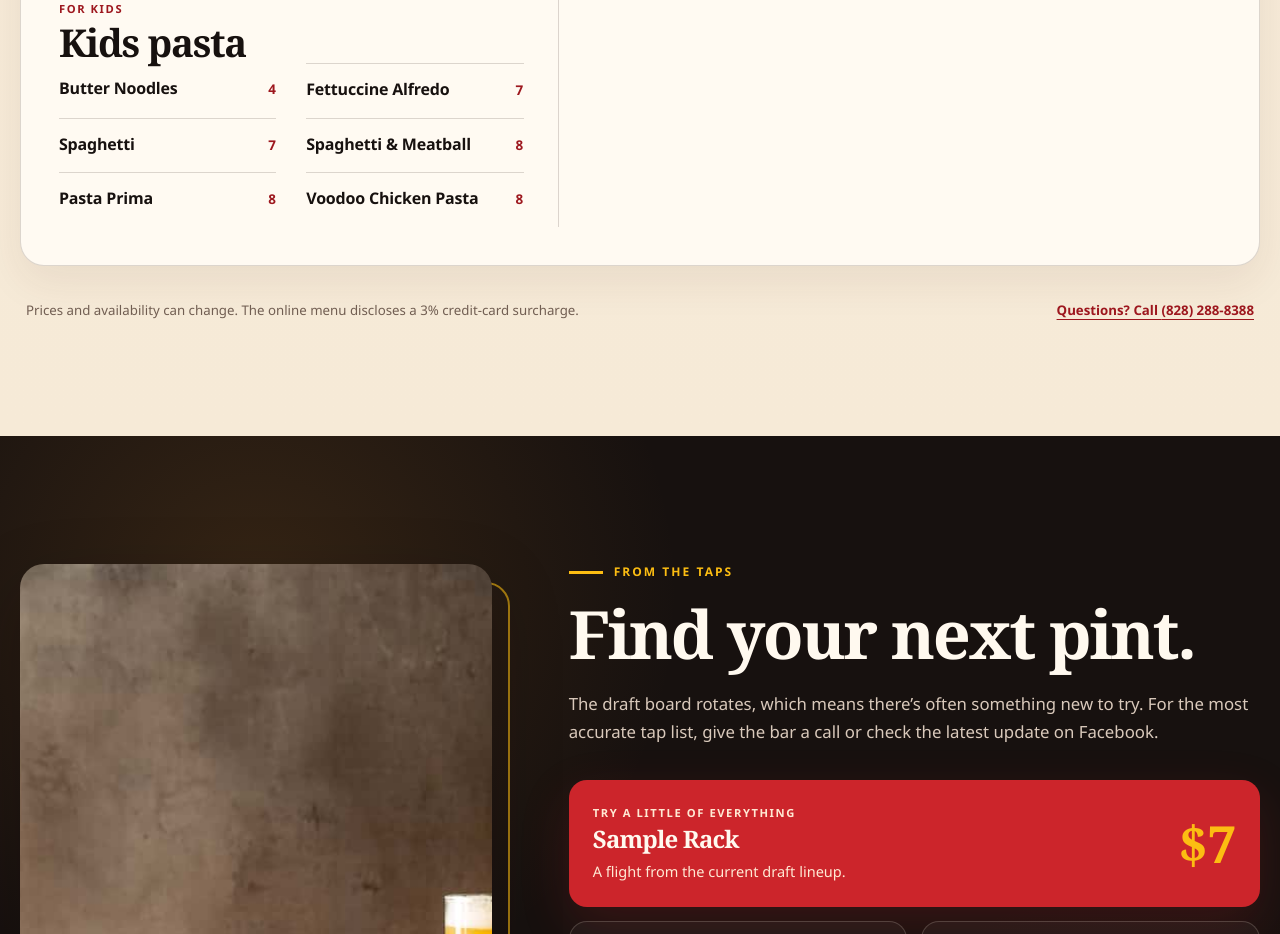
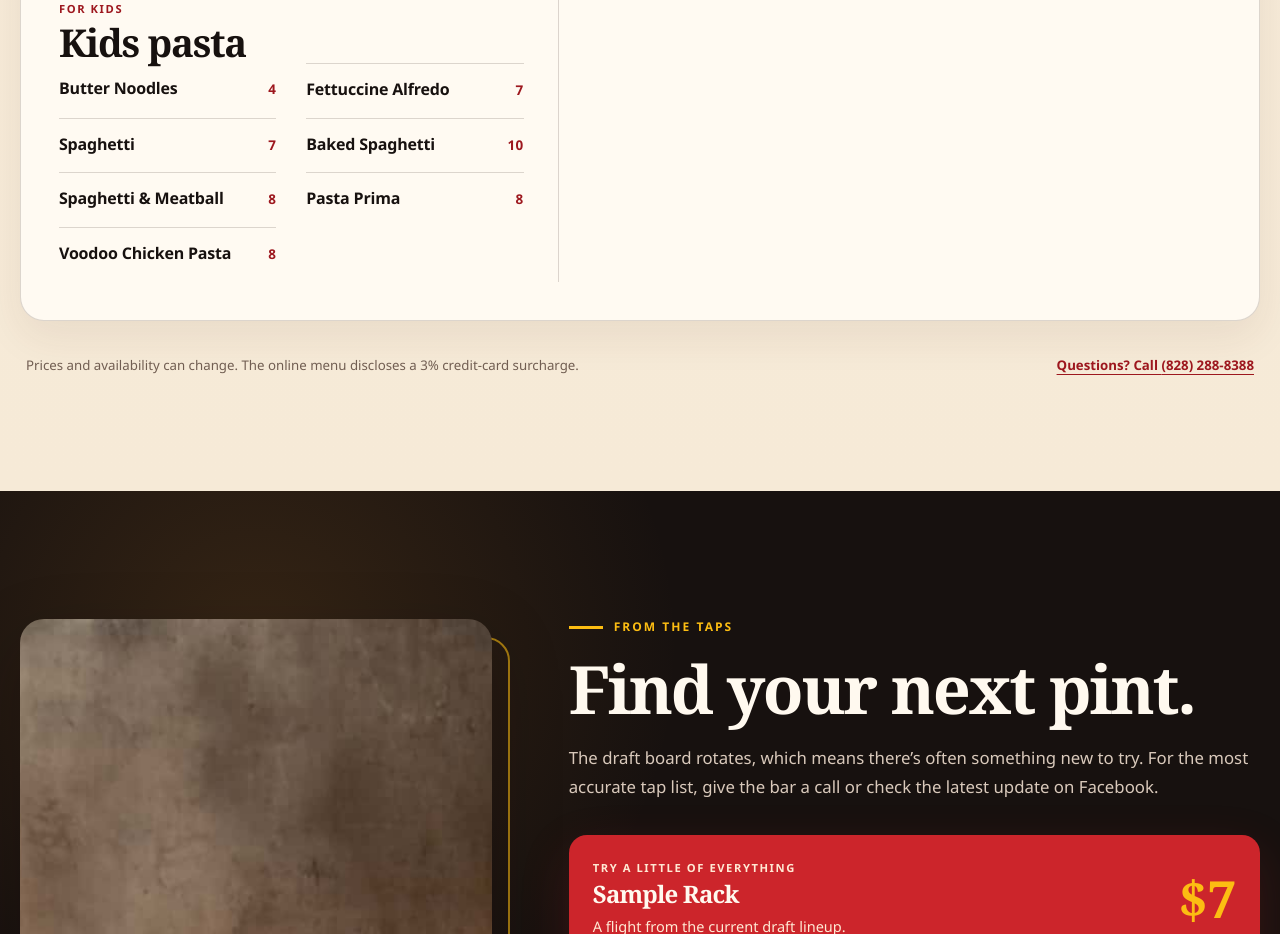
Before and after one commit to purpleperegrine/BTAP, a Next.js app: page / in a window 1280 px wide. Shown: the part 3920-4854 px from the top of the page. Built offline with nearby package versions, Linux system fonts and the light colour scheme.

Commit message:
Added baked spag

```diff
--- a/app/page.tsx
+++ b/app/page.tsx
@@ -108,6 +108,7 @@ const kidsPasta: MenuItem[] = [
   { name: "Butter Noodles", price: "4" },
   { name: "Fettuccine Alfredo", price: "7" },
   { name: "Spaghetti", price: "7" },
+  { name: "Baked Spaghetti", price: "10" },
   { name: "Spaghetti & Meatball", price: "8" },
   { name: "Pasta Prima", price: "8" },
   { name: "Voodoo Chicken Pasta", price: "8" },
```
